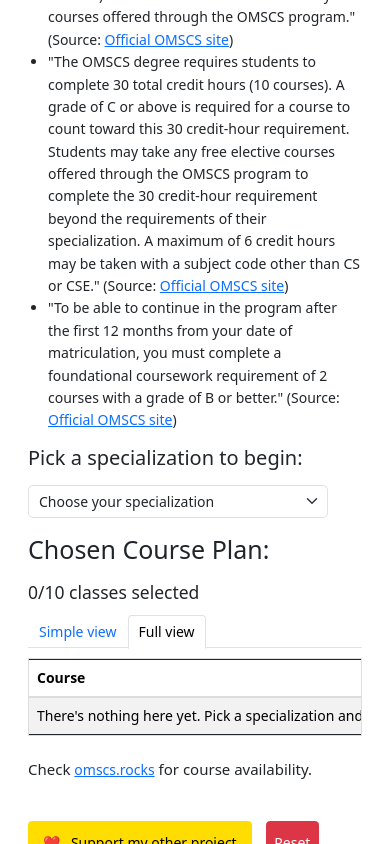
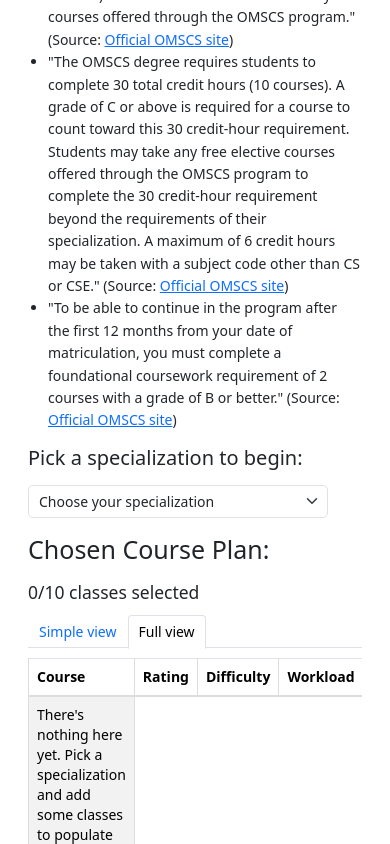
Before and after one commit to logic-tonic/omscs-course-planner, a React (Create React App) app: page / in a window 390 px wide. Both pictures are taken after a click on the tab "Full view". Shown: the part 740-1584 px from the top of the page. Built offline with nearby package versions, Linux system fonts and the light colour scheme.

Commit message:
Remove responsive table styling to allow for sticky header

```diff
--- a/src/BasicTable.js
+++ b/src/BasicTable.js
@@ -75,7 +75,7 @@ function BasicTable({ tableId, rows, addToCourseList, showCheckbox, initiallySor
   }
   return (
     <div className="tableContainer">
-          <Table striped bordered hover responsive>
+          <Table striped bordered hover>
             <thead>
               <tr>
                 { showCheckbox && <th>Add</th> }
```
